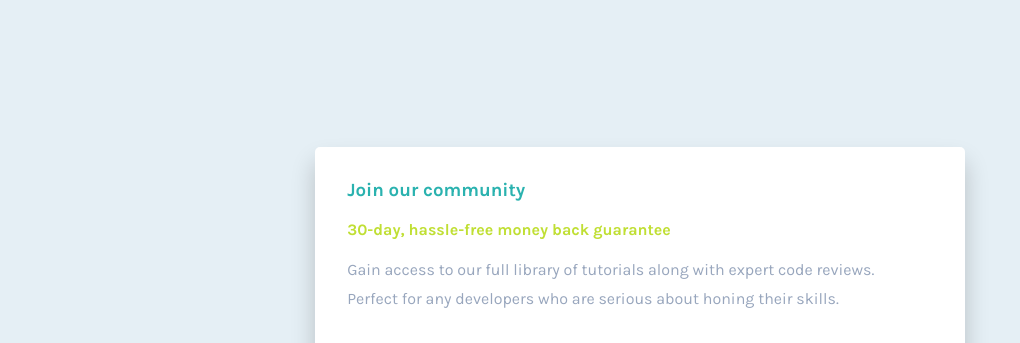
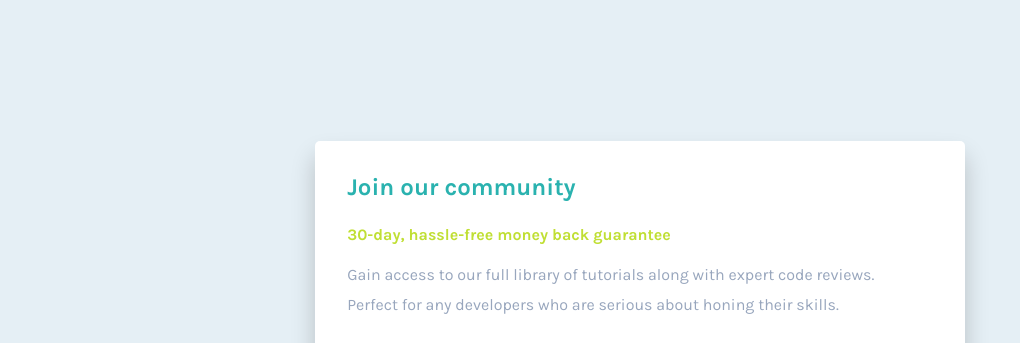
Before and after one commit to pablowbk/fem-single-price-grid-component, a website: page index.html in a window 1280 px wide. Shown: the top 343 px of the page, without its empty margins (0-1020 px from the left). Drawn offline with Linux system fonts and the light colour scheme.

Commit message:
update "join" section

```diff
--- a/css/style.css
+++ b/css/style.css
@@ -69,7 +69,7 @@ button {
   background: #fff;
 }
 
-.join h1 {
+.join h2 {
   margin-bottom: 1em;
   color: var(--Cyan);
 }
--- a/index.html
+++ b/index.html
@@ -15,7 +15,7 @@
 		<section class="grid-container">
 
 			<article class="join">
-				<h1>Join our community</h1>
+				<h2>Join our community</h2>
 				<h4>30-day, hassle-free money back guarantee</h4>
 				<p>
 					<span>Gain access to our full library of tutorials along with expert code reviews.</span>
```
